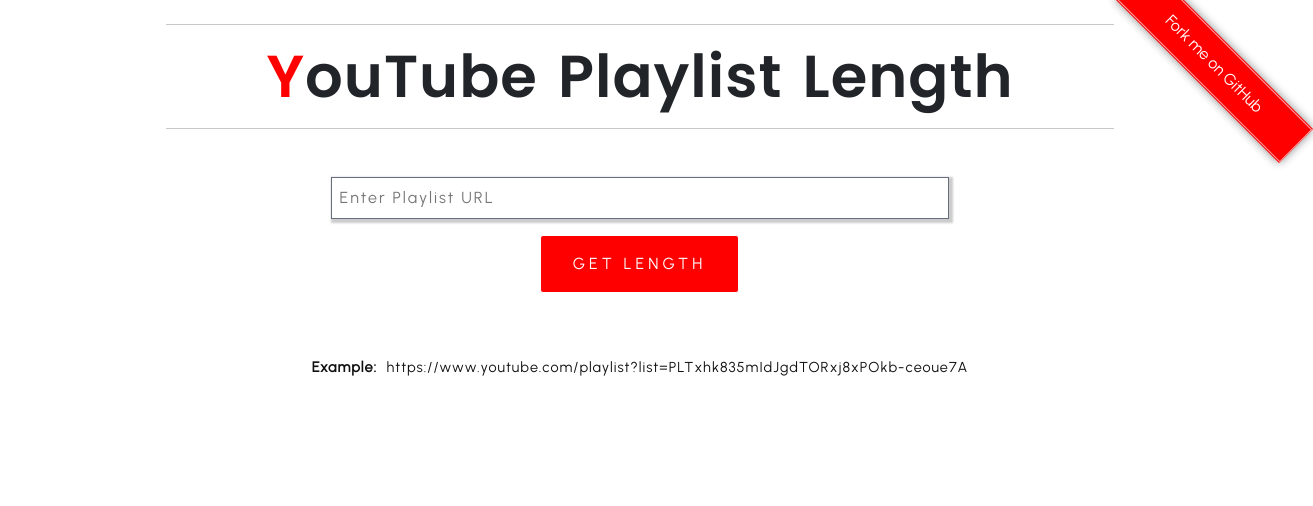
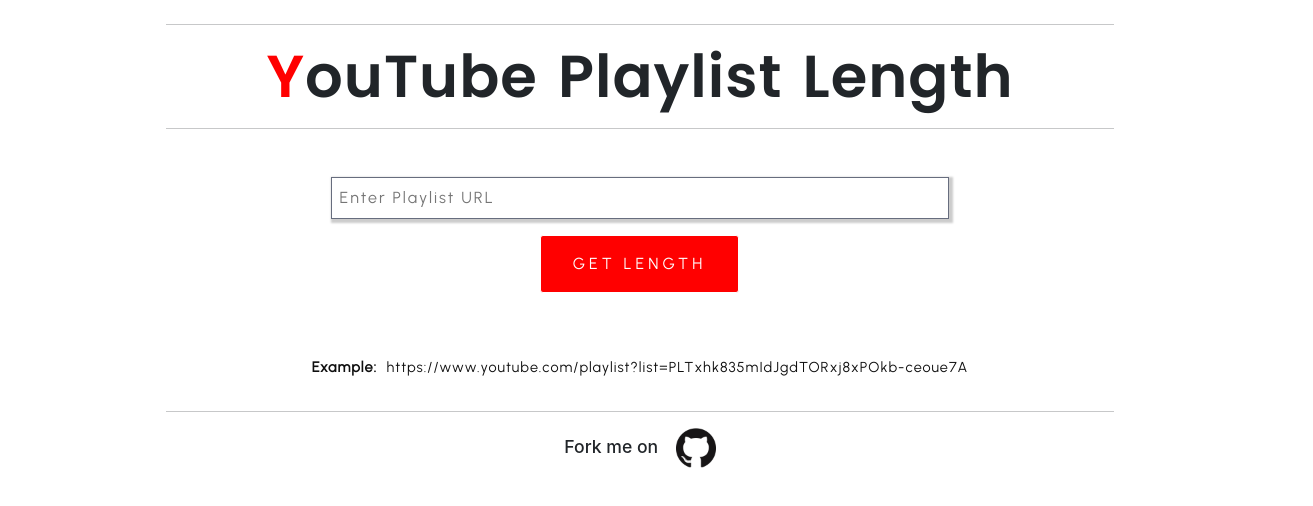
Before and after one commit to neupanedipen/youtube-playlist-duration, a React (Create React App) app: page / in a window 1280 px wide. Shown: the top 506 px of the page, 1313 px wide, since content can reach past the window. Built offline with nearby package versions, Linux system fonts and the light colour scheme; no server answers.

Commit message:
moved github fork badge to footer

```diff
--- a/src/App.css
+++ b/src/App.css
@@ -7,82 +7,104 @@
   pointer-events: none;
 }
 
-#diff{
+#diff {
   color: #ff0000;
 }
+
 .app-title {
-  font-family :"Poppins", sans-serif;
-  font-size :3.7rem;
-  font-weight :700;
+  font-family: "Poppins", sans-serif;
+  font-size: 3.7rem;
+  font-weight: 700;
   word-spacing: 5px;
-  text-transform :capitalize;
-  letter-spacing :1px;
+  text-transform: capitalize;
+  letter-spacing: 1px;
 }
 
 .input-group {
-  width : 100%;
-  display : flex;
-  flex-direction : column;
-  justify-content : center;
-  align-items : center;
-  padding : 2rem;
+  width: 100%;
+  display: flex;
+  flex-direction: column;
+  justify-content: center;
+  align-items: center;
+  padding: 2rem;
 }
+
 .input-link {
-  width : 70%;
-  -webkit-appearance : none;
-  -moz-appearance : none;
-  font-family : "Urbanist", sans-serif;
-  letter-spacing : 2px;
-  padding : 0.5rem;
-  border : 1px solid hsl(225, 10%, 45%);
-  box-shadow : 2px 2px 2px 2px #ccc;
+  width: 70%;
+  -webkit-appearance: none;
+  -moz-appearance: none;
+  font-family: "Urbanist", sans-serif;
+  letter-spacing: 2px;
+  padding: 0.5rem;
+  border: 1px solid hsl(225, 10%, 45%);
+  box-shadow: 2px 2px 2px 2px #ccc;
 }
+
 .submit-btn {
-  margin : 1rem;
-  padding : 1rem 2rem;
-  text-transform : uppercase;
-  font-family : "Urbanist", sans-serif;
-  letter-spacing : 4px;
-  position : relative;
-  overflow : hidden;
-  cursor : pointer;
-  background-color : #ff0000;
-  color : #fff;
-  border : 1px solid #fff;
-  border-radius : 3px;
-  transition : 0.2s ease;
+  margin: 1rem;
+  padding: 1rem 2rem;
+  text-transform: uppercase;
+  font-family: "Urbanist", sans-serif;
+  letter-spacing: 4px;
+  position: relative;
+  overflow: hidden;
+  cursor: pointer;
+  background-color: #ff0000;
+  color: #fff;
+  border: 1px solid #fff;
+  border-radius: 3px;
+  transition: 0.2s ease;
 }
+
 .submit-btnhover {
-  background-color : #fff;
-  color : #ff0000;
-  border : 1px solid #ff0000;
-  transition : 0.3s ease;
+  background-color: #fff;
+  color: #ff0000;
+  border: 1px solid #ff0000;
+  transition: 0.3s ease;
 }
 
 .example-link {
-  padding : 1rem;
-  font-size : 0.9rem;
-  font-family : "Urbanist", sans-serif;
-  font-weight : 400;
-  word-spacing : 5px;
-  letter-spacing : 1px;
-  color : #0f0f0f;
+  padding: 1rem;
+  font-size: 0.9rem;
+  font-family: "Urbanist", sans-serif;
+  font-weight: 400;
+  word-spacing: 5px;
+  letter-spacing: 1px;
+  color: #0f0f0f;
 }
-.display-length p{
-  font-size :1rem;
-  font-family : "Urbanist", sans-serif;
-  font-weight : 400;
-  word-spacing : 5px;
-  letter-spacing : 1px;
-  color : #0f0f0f;
+
+.display-length p {
+  font-size: 1.1rem;
+  font-family: "Urbanist", sans-serif;
+  font-weight: 400;
+  word-spacing: 5px;
+  letter-spacing: 1px;
+  color: #0f0f0f;
 }
-.display-length h2{
-  font-size : 1.5rem;
-  font-family : "Poppins", sans-serif;
-  font-weight : 600;
-  word-spacing : 5px;
-  letter-spacing : 1px;
-  color : #0f0f0f;
+
+.display-length h2 {
+  font-size: 1.6rem;
+  font-family: "Poppins", sans-serif;
+  font-weight: 600;
+  word-spacing: 5px;
+  letter-spacing: 1px;
+  color: #0f0f0f;
+}
+
+footer{
+  display: flex;
+  align-items: flex-end;
+  justify-content: center;
+}
+
+footer h3{
+  font-size: 1.1rem;
+}
+
+img.github-logo{
+  margin-left: 0.8rem;
+  width: 40px;
+  height: 40px;
 }
 
 @media (prefers-reduced-motion: no-preference) {
@@ -111,6 +133,7 @@
   from {
     transform: rotate(0deg);
   }
+
   to {
     transform: rotate(360deg);
   }
--- a/src/App.js
+++ b/src/App.js
@@ -2,6 +2,7 @@
 import React, { useState } from "react";
 import moment from "moment";
 import spinner from "../src/assets/spinner.svg";
+import githubLogo from '../src/assets/github.png'
 
 function App() {
     const [playlistUrl, setPlaylistUrl] = useState("");
@@ -119,9 +120,6 @@
     return (
         <>
             <div className="container pt-2">
-        <div className="ribbon">
-          <a href="https://github.com/neupanedipen/youtube-playlist-duration" target={'_blank'}>Fork me on GitHub</a>
-        </div>
                 <hr />
                 <h2 className='app-title'><strong><span id="diff">Y</span>ouTube Playlist Length</strong></h2>
                 <hr />
@@ -155,6 +153,10 @@
                     ))
                     }
                 </>
+                <hr />
+                <footer>
+                    <h3>Fork me on <a href="https://github.com/neupanedipen/youtube-playlist-duration"><img src={githubLogo} className='github-logo' /></a></h3>
+                </footer>
             </div>
         </>
     );
```
Also changed, not shown: src/assets/github.png (added). Lines whose indentation alone changed are shown as unchanged.
